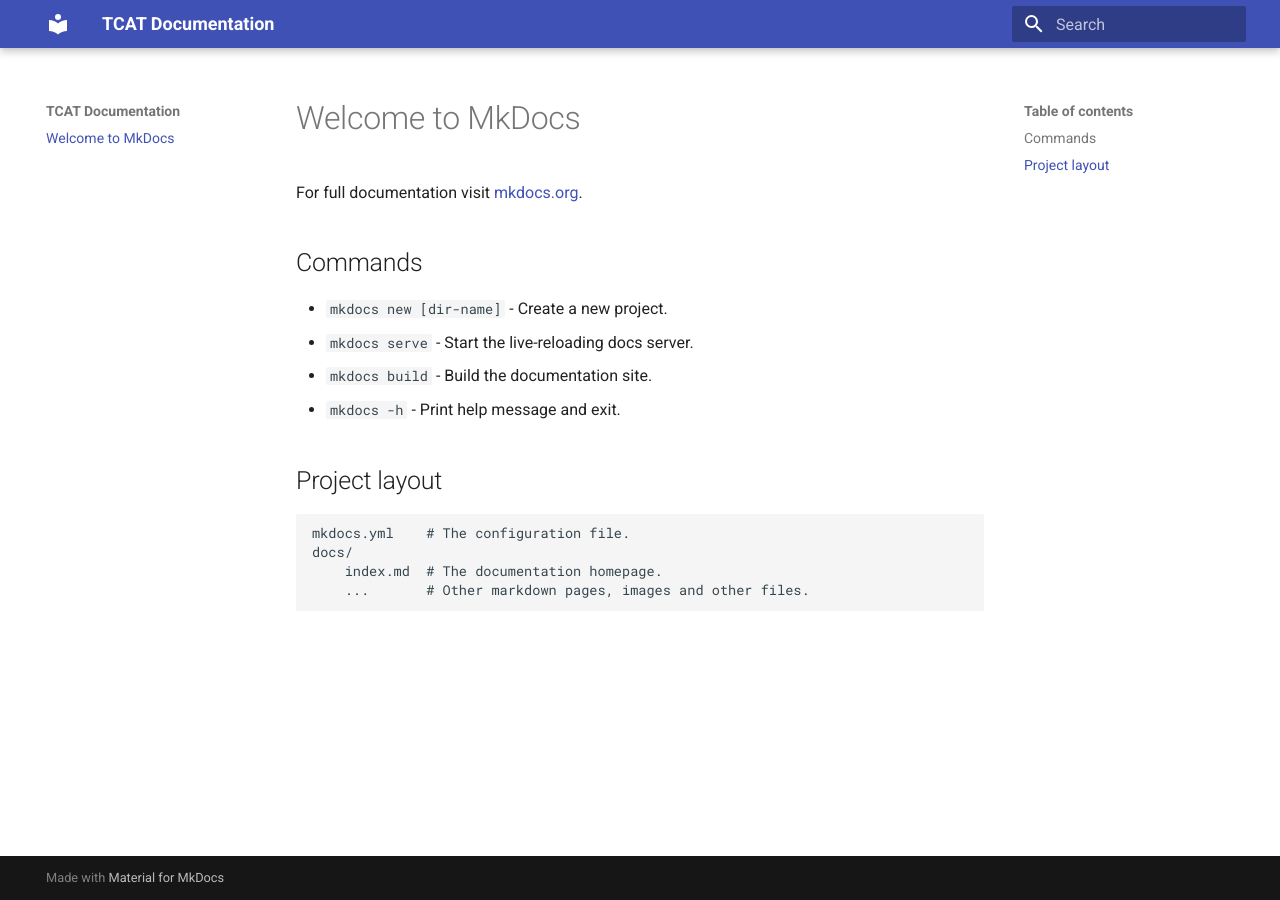
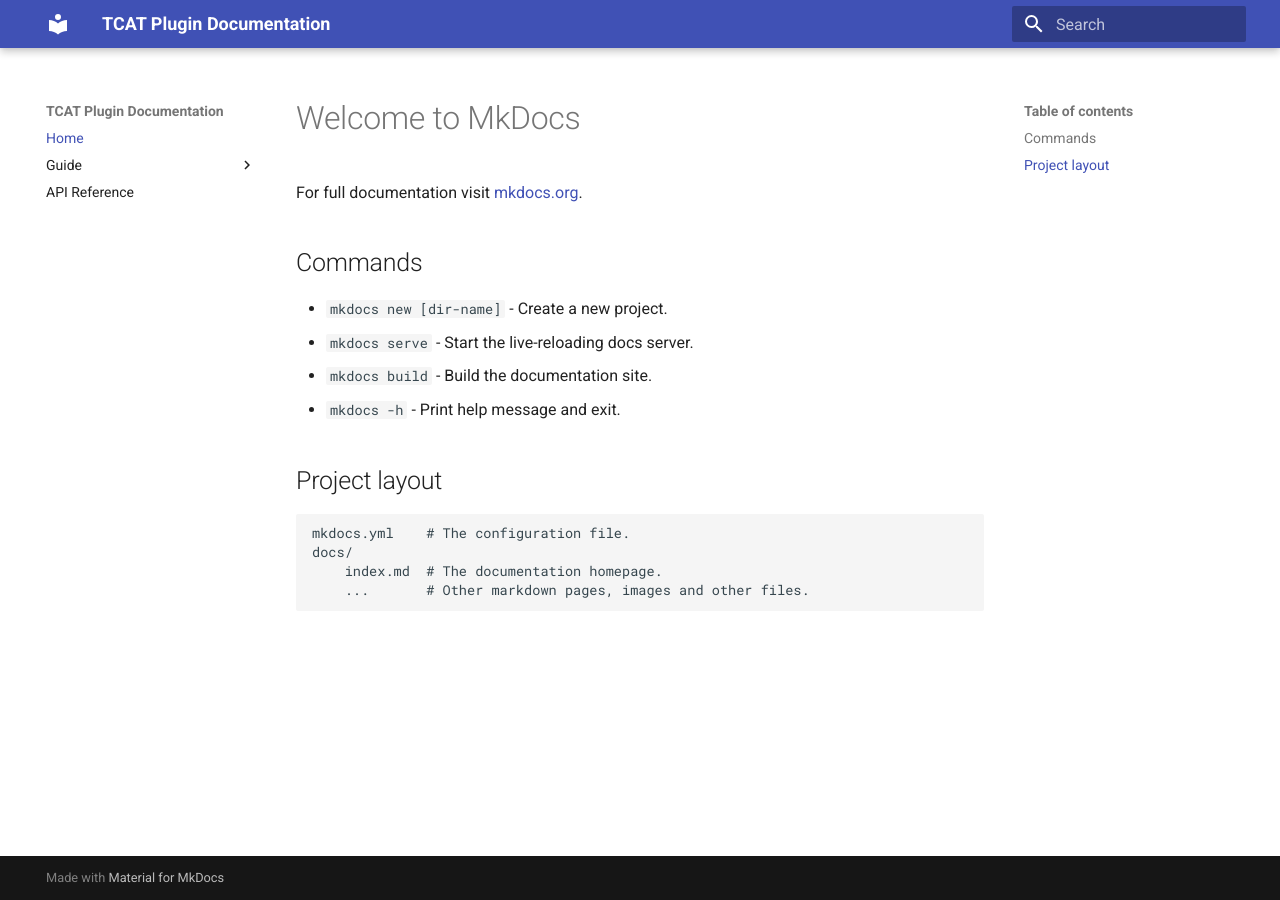
Before and after one commit to Over2K-GTL/TCAT, an MkDocs documentation site: the page built from docs/index.md, in a window 1280 px wide. Built offline with MkDocs 1.6.1 and Material for MkDocs 9.7.7, drawn with Linux system fonts in a browser that asks for light colours.

```diff
--- a/mkdocs.yml
+++ b/mkdocs.yml
@@ -1,3 +1,15 @@
-site_name: TCAT Documentation
+site_name: TCAT Plugin Documentation
+site_url: https://Over2K-GTL.github.io/TCAT.github.io/
 theme:
   name: material
+  language: en
+  palette:
+    primary: indigo
+    accent: indigo
+
+nav:
+  - Home: index.md
+  - Guide:
+    - Installation: guide/install.md
+    - Usage: guide/usage.md
+  - API Reference: api/reference.md
```
Also changed, not shown: docs/docsapireference.md (added, +19 -0 lines), docs/docsguideinstall.md (added, +17 -0 lines), docs/docsguideusage.md (added, +17 -0 lines), 1 other file.
